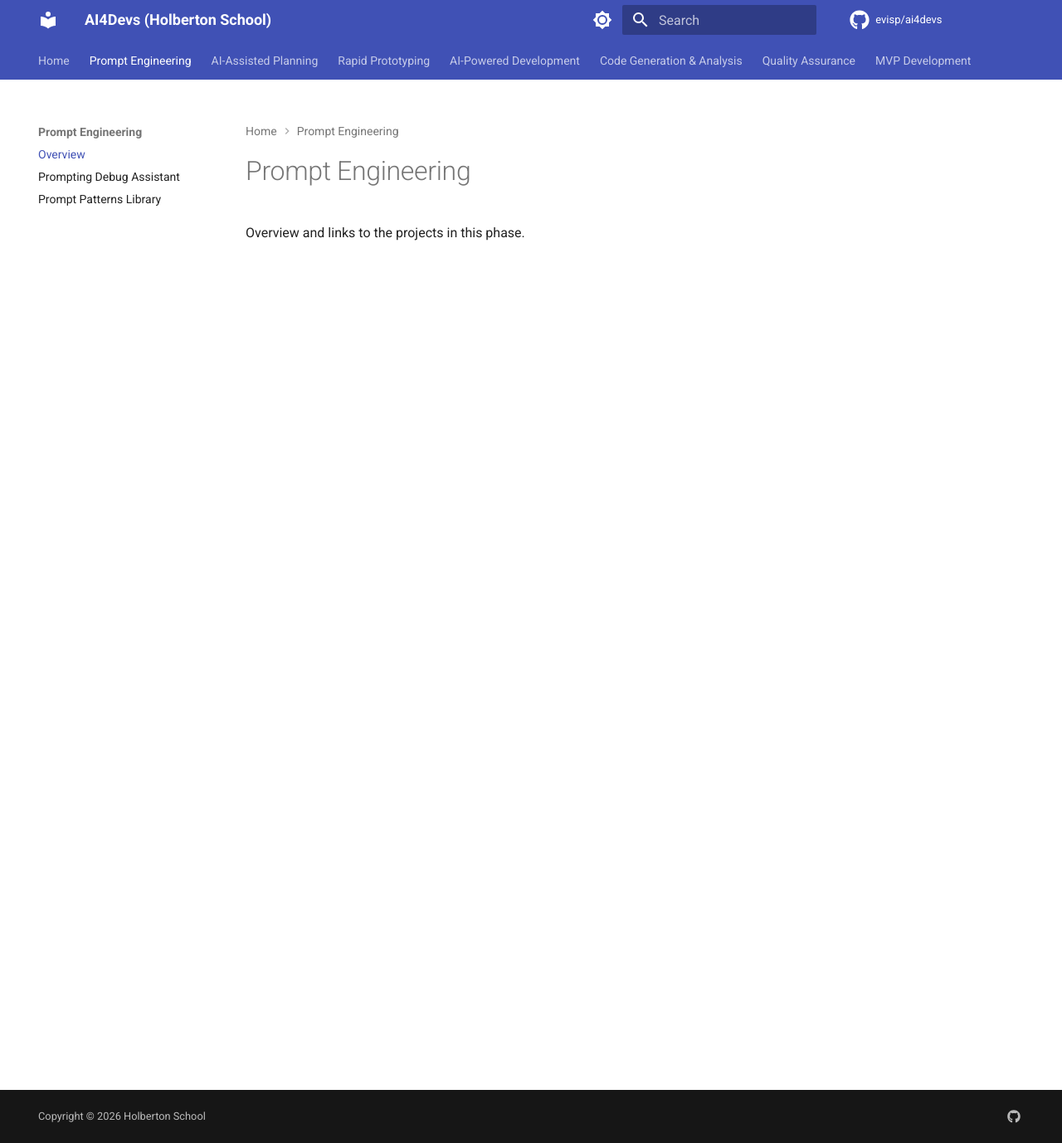
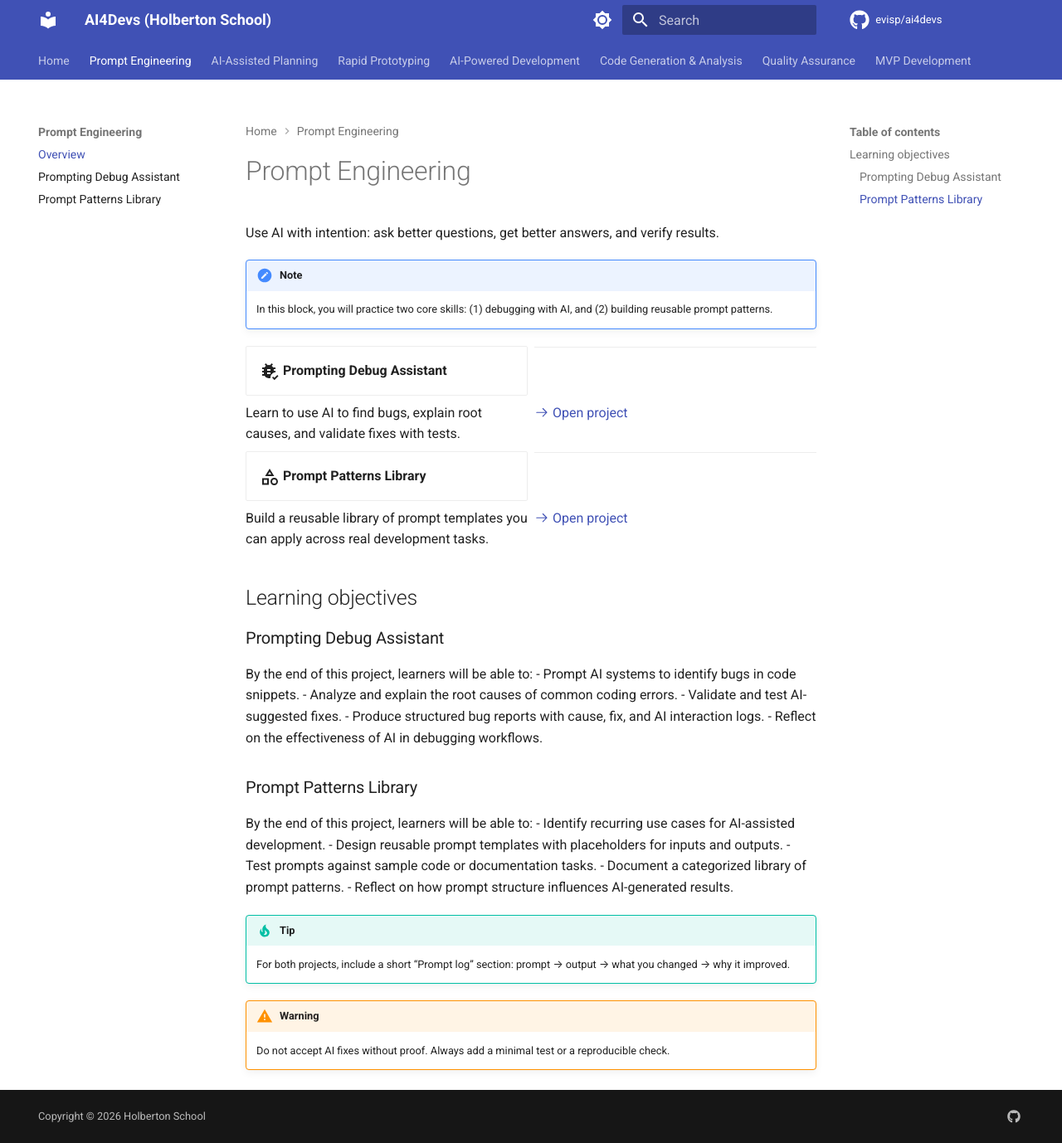
Before and after one commit to evisp/ai4devs, an MkDocs documentation site: the page built from docs/prompt-engineering/index.md, in a window 1280 px wide and 1378 px high. Shown: the whole window at 83% size. Built offline with MkDocs 1.6.1 and Material for MkDocs 9.7.7, drawn with Linux system fonts in a browser that asks for light colours; comment, search, counter and statistics services are not loaded.

```diff
--- a/docs/prompt-engineering/index.md
+++ b/docs/prompt-engineering/index.md
@@ -1,3 +1,50 @@
 # Prompt Engineering
 
-Overview and links to the projects in this phase.
+Use AI with intention: ask better questions, get better answers, and verify results.
+
+!!! note
+    In this block, you will practice two core skills: (1) debugging with AI, and (2) building reusable prompt patterns.
+
+<div class="grid cards" markdown>
+
+- :material-bug-check:{ .lg .middle } __Prompting Debug Assistant__
+
+  ---
+
+  Learn to use AI to find bugs, explain root causes, and validate fixes with tests.
+
+  [:octicons-arrow-right-24: Open project](prompting-debug-assistant.md)
+
+- :material-shape-outline:{ .lg .middle } __Prompt Patterns Library__
+
+  ---
+
+  Build a reusable library of prompt templates you can apply across real development tasks.
+
+  [:octicons-arrow-right-24: Open project](prompt-patterns-library.md)
+
+</div>
+
+## Learning objectives
+
+### Prompting Debug Assistant
+By the end of this project, learners will be able to:
+- Prompt AI systems to identify bugs in code snippets.
+- Analyze and explain the root causes of common coding errors.
+- Validate and test AI-suggested fixes.
+- Produce structured bug reports with cause, fix, and AI interaction logs.
+- Reflect on the effectiveness of AI in debugging workflows.
+
+### Prompt Patterns Library
+By the end of this project, learners will be able to:
+- Identify recurring use cases for AI-assisted development.
+- Design reusable prompt templates with placeholders for inputs and outputs.
+- Test prompts against sample code or documentation tasks.
+- Document a categorized library of prompt patterns.
+- Reflect on how prompt structure influences AI-generated results.
+
+!!! tip
+    For both projects, include a short “Prompt log” section: prompt → output → what you changed → why it improved.
+
+!!! warning
+    Do not accept AI fixes without proof. Always add a minimal test or a reproducible check.
```
